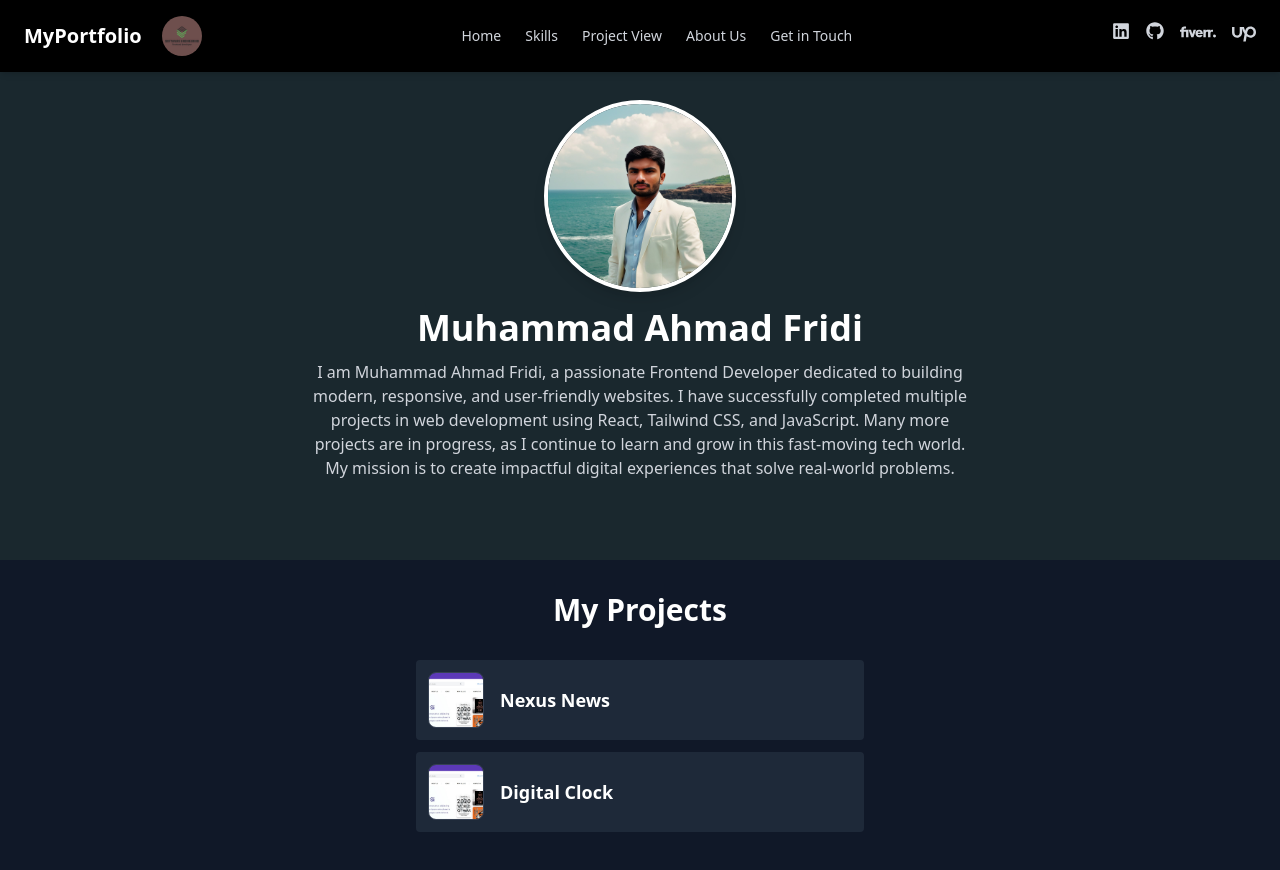
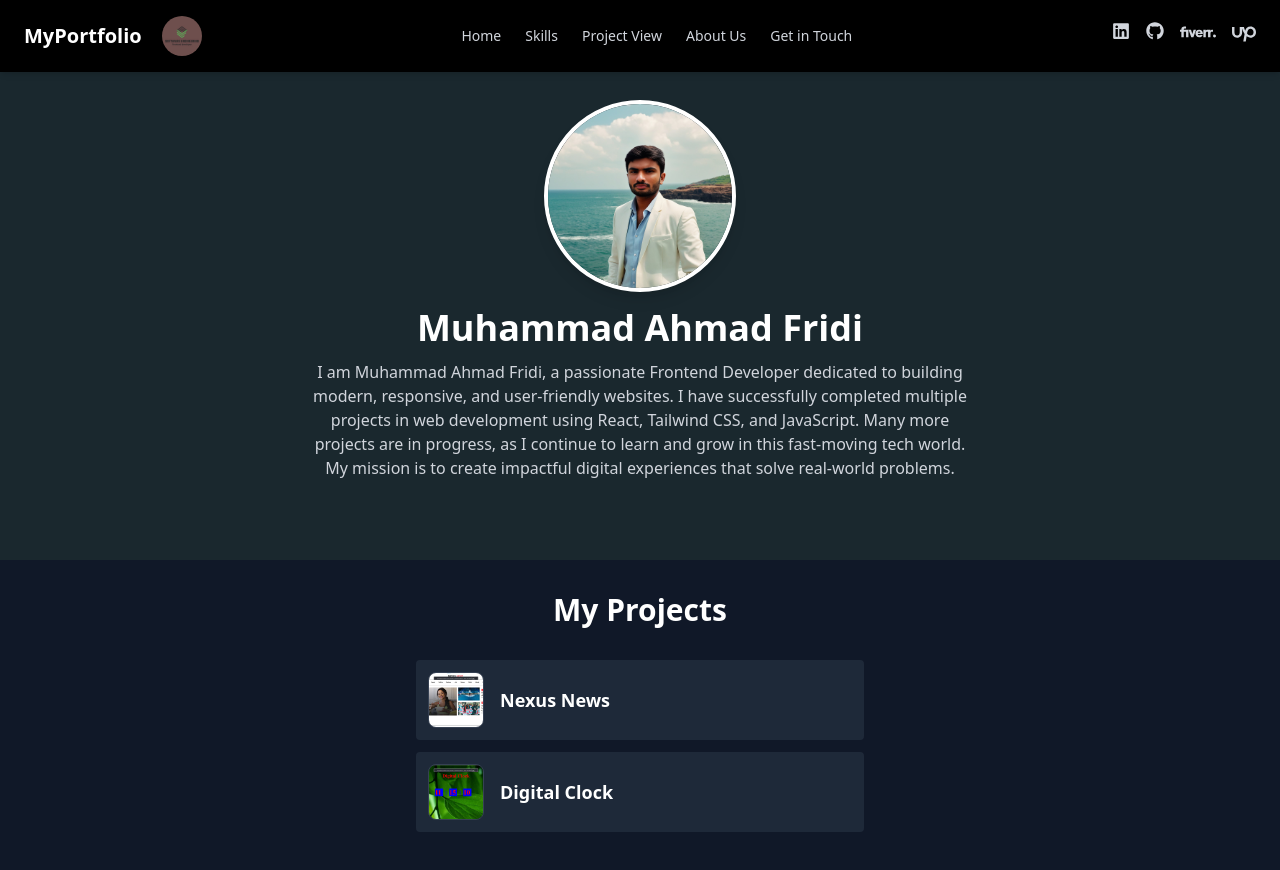
Before and after one commit to Ahmad-WebOfficial/Portfolio-Ahmad, a React (Vite) app: page /projects in a window 1280 px wide. Shown: the top 870 px of the page. Built offline with nearby package versions, Linux system fonts and the light colour scheme.

Commit message:
Update View.jsx

```diff
--- a/src/components/View.jsx
+++ b/src/components/View.jsx
@@ -1,22 +1,23 @@
-import React, { useState } from "react";
+import React from "react";
 import img1 from "../images/img77.jpg";
-import bookImage from "../images/books.jpg"; // 👈 import default image
+import imgNews from "../images/news.jpg";
+import imgClock from "../images/clock.jpg";
 import Head from "../components/Head";
 import Foter from "../components/Foter";
 
 const ProjectManager = () => {
-  const [projects] = useState([
+  const projects = [
     {
       name: "Nexus News",
       url: "https://perfect-nexcent.vercel.app/",
-      image: null,
+      image: imgNews,
     },
     {
       name: "Digital Clock",
       url: "https://perfect-clock-ten.vercel.app/",
-      image: null,
+      image: imgClock,
     },
-  ]);
+  ];
 
   return (
     <>
@@ -65,7 +66,7 @@ const ProjectManager = () => {
                 title={`Open ${project.name}`}
               >
                 <img
-                  src={project.image || bookImage}
+                  src={project.image}
                   alt={project.name}
                   className="w-14 h-14 object-cover rounded-lg border border-gray-700"
                 />
```
